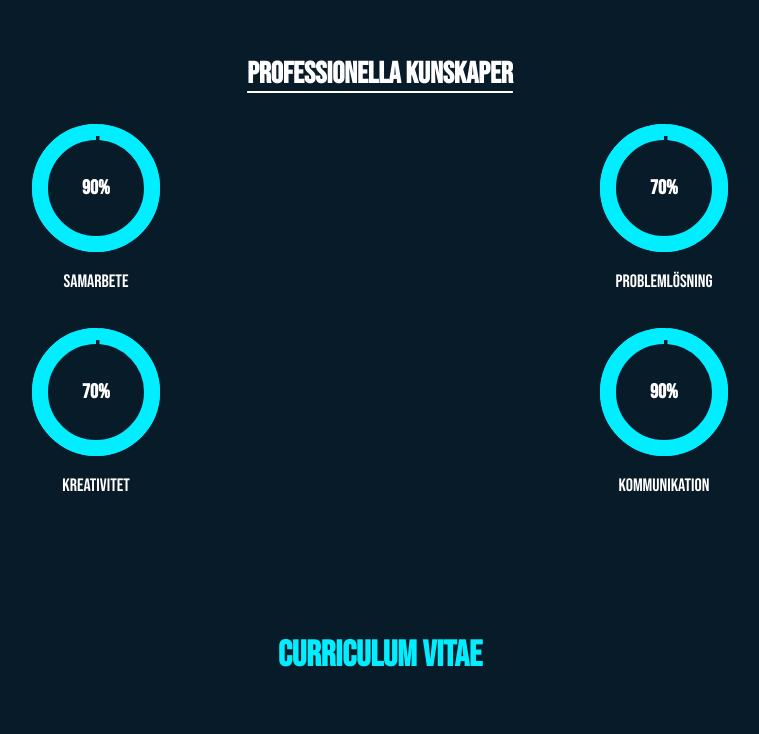
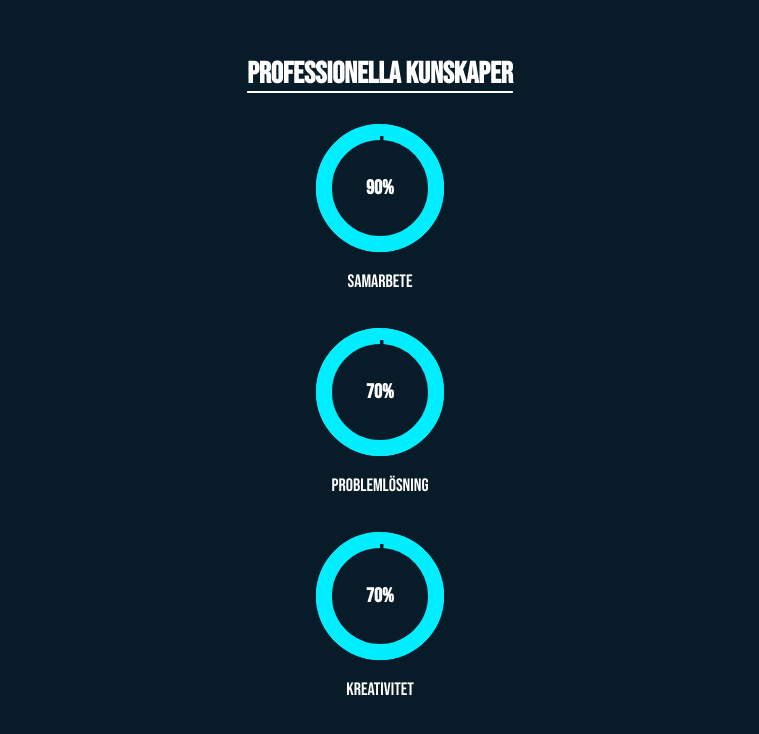
Before and after one commit to HannesAlexandersson/Portfolio-new, a Next.js app: page /cv in a window 1280 px wide. Shown: the part 800-1534 px from the top of the page, without its empty margins (260-1019 px from the left). Built offline with nearby package versions, Linux system fonts and the light colour scheme.

Commit message:
Update page.tsx

```diff
--- a/app/cv/page.tsx
+++ b/app/cv/page.tsx
@@ -59,7 +59,7 @@ export default function Cv(){
                         <h2 className="text-center text-3xl font-bold mb-8 underline underline-offset-8 decoration-2">Professionella kunskaper</h2>
                         <div className="flex flex-wrap justify-around">
                         {professionalSkills.map((skill, index) => (
-                            <div key={index} className="w-1/2 mb-8 text-center">
+                            <div key={index} className="w-1/2 mb-8 text-center mx-4">
                             <div className="relative inline-block">
                                 <FaRegCircle className="w-32 h-32 text-[#0ef]" />
                                 <svg className="w-32 h-32 absolute top-0 left-0" viewBox="0 0 32 32">
```
